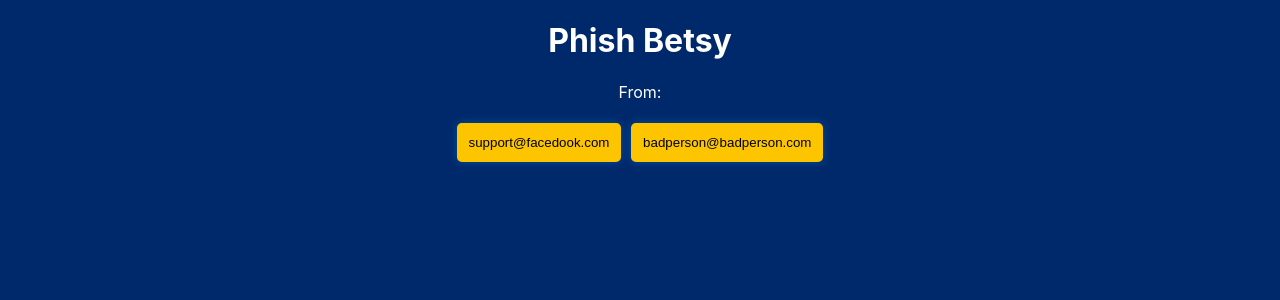
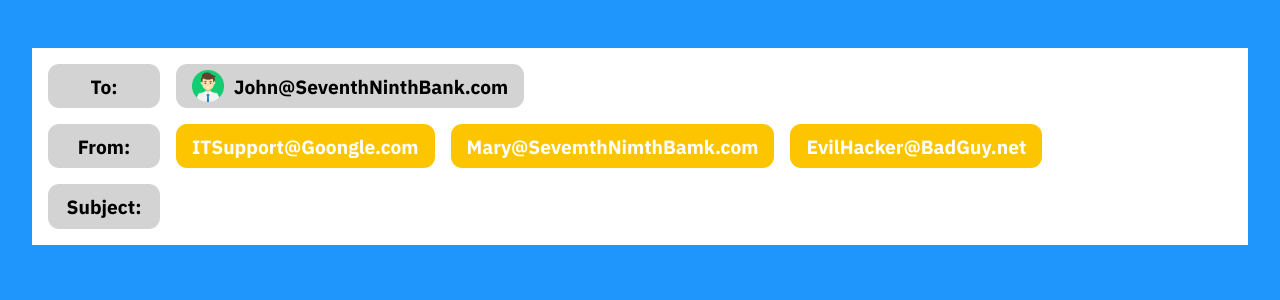
Before and after one commit to Level-Up-Society-IPv4/Phish-It, a React (Create React App) app: page / in a window 1280 px wide. Shown: the top 300 px of the page. Built offline with nearby package versions, Linux system fonts and the light colour scheme.

Commit message:
Align more closely with mockups

```diff
--- a/package.json
+++ b/package.json
@@ -1,5 +1,5 @@
 {
-  "name": "phish-it",
+  "name": "phish-me",
   "version": "0.1.0",
   "private": true,
   "dependencies": {
--- a/public/index.html
+++ b/public/index.html
@@ -15,6 +15,9 @@
       user's mobile device or desktop. See https://developers.google.com/web/fundamentals/web-app-manifest/
     -->
     <link rel="manifest" href="%PUBLIC_URL%/manifest.json" />
+    <link rel="preconnect" href="https://fonts.googleapis.com">
+    <link rel="preconnect" href="https://fonts.gstatic.com" crossorigin>
+    <link href="https://fonts.googleapis.com/css2?family=IBM+Plex+Sans:wght@400;700&display=swap" rel="stylesheet">
     <!--
       Notice the use of %PUBLIC_URL% in the tags above.
       It will be replaced with the URL of the `public` folder during the build.
@@ -24,7 +27,7 @@
       work correctly both with client-side routing and a non-root public URL.
       Learn how to configure a non-root public URL by running `npm run build`.
     -->
-    <title>Phish It</title>
+    <title>Phish Me</title>
   </head>
   <body>
     <noscript>You need to enable JavaScript to run this app.</noscript>
--- a/src/App.css
+++ /dev/null
@@ -1,16 +0,0 @@
-.App {
-  text-align: center;
-}
-
-.option {
-  background-color: var(--accent-dark);
-  border-radius: 0.3rem;
-  border: 0.3rem solid var(--accent-dark);
-  padding: 0.5rem;
-  margin: 0.3rem;
-  box-shadow: 0 0 0.5rem var(--primary-light);
-}
-
-.option:active {
-  background-color: var(--accent-light);
-}
--- a/src/App.js
+++ b/src/App.js
@@ -1,116 +1,68 @@
-import './App.css';
+import styles from './App.module.css';
 import { useState } from 'react';
+import man from './assets/man.png';
+import { Select } from './components/Select';
+import { FROM_OPTIONS, getSubjectOptions } from './options';
 
-const segments = [
-  {
-    text: 'From:',
-    options: [
-      {
-        text: 'support@facedook.com',
-        points: 100,
-        description: 'facedook.com looks a lot like facebook.com, '
-          + 'so it might fool Betsy into thinking you are Facebook.'
-      },
-      {
-        text: 'badperson@badperson.com',
-        points: 0,
-        description: 'Your email says you are a bad person! Now nobody will trust you.'
-      }
-    ]
-  },
-  {
-    text: 'Subject:',
-    options: [
-      {
-        text: 'URGENT: Your account was hacked',
-        points: 100,
-        description: 'Urgent emails are great for grabbing attention!'
-      },
-      {
-        text: 'Helo from you friends at Facebook',
-        points: 50,
-        description: 'Typos scare away savvy users, which can be good or bad. '
-          + 'You do not want to waste time on users who are too cautious for your scams, '
-          + 'but you do not want to deter all potential targets.'
-      },
-      {
-        text: 'Hi! We want to get to know you',
-        points: 0,
-        description: 'This subject is relaxing and calm, and calm users are harder to scam.'
-      }
-    ]
-  }
-]
+export const App = () => {
+  const [from, setFrom] = useState(null);
+  const [subject, setSubject] = useState(null);
+  const points = subject?.points + from?.points;
 
-function App() {
-  const [previousSelections, setPreviousSelections] = useState([]);
-  const [selection, setSelection] = useState(null);
-  const [points, setPoints] = useState(0);
-
-  const currentSegmentIndex = previousSelections.length;
-  const currentSegment = currentSegmentIndex < segments.length ? segments[currentSegmentIndex] : null;
-  const selectedOption = selection === null ? null : currentSegment.options[selection];
-
-  const select = (optionIndex) => {
-    setSelection(optionIndex);
-    const option = currentSegment.options[optionIndex];
-    setPoints((points) => points + option.points);
-  };
-  const proceed = () => {
-    setSelection(null);
-    setPreviousSelections(selectedOptions => selectedOptions.concat(selection));
-  };
+  const showSubject = from !== null;
 
   return (
-    <div className="App">
-      <h1>Phish Betsy</h1>
+    <>
+      <div className={styles.App}>
+        <div className={styles.labelGroup}>
+          <div className={styles.label}>
+            <p className={styles.labelText}>To:</p>
+          </div>
+          <div className={styles.label}>
+            <img src={man} className={styles.man} alt="John" />
+            <p className={styles.labelText}>John@SeventhNinthBank.com</p>
+          </div>
+        </div>
+        <div className={styles.labelGroup}>
+          <div className={styles.label}>
+            <p className={styles.labelText}>From:</p>
+          </div>
+          {
+            from ? (
+              <div className={styles.label}>
+                <p className={styles.labelText}>{from.text}</p>
+              </div>
+            ) : (
+              <Select
+                options={FROM_OPTIONS}
+                nextCallback={setFrom}
+              />
+            )
+          }
+        </div>
+        <div className={styles.labelGroup}>
+          <div className={styles.label}>
+            <p className={styles.labelText}>Subject:</p>
+          </div>
+          {
+            showSubject && (
+              subject ? (
+                <div className={styles.label}>
+                  <p className={styles.labelText}>{subject.text}</p>
+                </div>
+              ) : (
+                <Select
+                  options={getSubjectOptions(from.id)}
+                  nextCallback={setSubject}
+                />
+              )
+            )
+          }
+        </div>
+      </div>
       {
-        previousSelections.map((optionIndex, segmentIndex) => {
-          const segment = segments[segmentIndex];
-          const option = segment.options[optionIndex];
-          return <p>{segment.text} {option.text}</p>;
-        })
+        subject && <h1>Score: {points}</h1>
       }
-      {
-        currentSegment ? (
-          <>
-            <p>
-              {
-                currentSegment.text
-              }
-              {
-                selectedOption === null ? '' : ` ${selectedOption.text}`
-              }
-            </p>
-            {
-              selectedOption === null ? currentSegment.options.map((option, optionIndex) => (
-                <button
-                  className="option"
-                  onClick={() => select(optionIndex)}
-                >
-                  {option.text}
-                </button>
-              )) : (
-                <>
-                  <p>{selectedOption.description}</p>
-                  <button
-                    className="option"
-                    onClick={proceed}
-                  >
-                    {
-                      currentSegmentIndex === segments.length - 1 ? 'Finish' : 'Next'
-                    }
-                  </button>
-                </>
-              )
-            }
-          </>
-        ) : (
-          <p>Score: {points}</p>
-        )
-      }
-    </div>
+    </>
   );
 }
-
-export default App;
--- /dev/null
+++ b/src/App.module.css
@@ -0,0 +1,33 @@
+.App {
+  background-color: white;
+  margin: 3rem auto;
+  max-width: 1200px;
+  padding: 0.5rem;
+}
+
+.labelGroup {
+  display: flex;
+  flex-wrap: wrap;
+}
+
+.label {
+  background-color: lightgray;
+  padding: 0 1rem;
+  margin: 0.5rem;
+  border-radius: 0.7rem;
+  min-width: 5rem;
+  display: inline-flex;
+  align-items: center;
+  justify-content: center;
+}
+.labelText {
+  margin: 0.6rem 0;
+  font-weight: bold;
+  font-size: 1.2rem;
+  text-align: center;
+}
+
+.man {
+  height: 2rem;
+  margin: 0 0.6rem 0 0;
+}
--- /dev/null
+++ b/src/components/Select.js
@@ -0,0 +1,35 @@
+import styles from './Select.module.css';
+import { useState } from "react";
+
+export const Select = ({ options, nextCallback }) => {
+  const [selectedOption, setSelectedOption] = useState(null);
+
+  if (selectedOption === null) {
+    return options.map((option) => (
+      <button
+        className={styles.option}
+        onClick={() => setSelectedOption(option)}
+        key={option.id}
+      >
+        {option.text}
+      </button>
+    ));
+  } else {
+    return (
+      <>
+        <div className={styles.activeLabel}>
+          <p className={styles.labelText}>{selectedOption.text}</p>
+        </div>
+        <div className={styles.note}>
+          <p>{selectedOption.description}</p>
+          <button
+            className={styles.option}
+            onClick={() => nextCallback(selectedOption)}
+          >
+            Next
+          </button>
+        </div>
+      </>
+    );
+  }
+}
--- /dev/null
+++ b/src/components/Select.module.css
@@ -0,0 +1,42 @@
+.option {
+  background-color: var(--accent-dark);
+  border-radius: 0.7rem;
+  border: none;
+  padding: 0.6rem 1rem;
+  margin: 0.5rem;
+  font-weight: bold;
+  font-size: 1.2rem;
+  color: white;
+}
+
+.option:active {
+  background-color: var(--accent-light);
+}
+
+.activeLabel {
+  background-color: var(--primary-light);
+  padding: 0 1rem;
+  margin: 0.5rem;
+  border-radius: 0.7rem;
+  min-width: 5rem;
+  display: inline-flex;
+  align-items: center;
+  justify-content: center;
+}
+.labelText {
+  margin: 0.6rem 0;
+  font-weight: bold;
+  font-size: 1.2rem;
+  text-align: center;
+}
+
+.note {
+  background-color: var(--primary-light);
+  padding: 0 1rem;
+  margin: 0.5rem;
+  border-radius: 0.7rem;
+  width: 100%;
+  display: flex;
+  align-items: center;
+  justify-content: center;
+}
--- a/src/index.css
+++ b/src/index.css
@@ -1,26 +1,34 @@
 :root {
-  --primary-dark: #00296b;
-  --primary-medium: #003f88;
-  --primary-light: #00509d;
+  --primary: #1e96fc;
+  --primary-light: #83c5ff;
   --accent-dark: #fdc500;
   --accent-light: #ffd500;
 }
 
 html {
-  background-color: var(--primary-dark);
+  background-color: var(--primary);
 }
 
 body {
   margin: 0;
-  font-family: -apple-system, BlinkMacSystemFont, 'Segoe UI', 'Roboto', 'Oxygen',
-    'Ubuntu', 'Cantarell', 'Fira Sans', 'Droid Sans', 'Helvetica Neue',
-    sans-serif;
+  padding: 0;
+  font-family: 'IBM Plex Sans', sans-serif;
   -webkit-font-smoothing: antialiased;
   -moz-osx-font-smoothing: grayscale;
-  color: white;
+}
+
+input, textarea, button {
+  font-family: inherit;
 }
 
 code {
   font-family: source-code-pro, Menlo, Monaco, Consolas, 'Courier New',
     monospace;
 }
+
+h1 {
+  color: white;
+  text-align: center;
+  font-size: 4rem;
+  font-weight: normal;
+}
--- a/src/index.js
+++ b/src/index.js
@@ -1,7 +1,7 @@
 import React from 'react';
 import ReactDOM from 'react-dom';
 import './index.css';
-import App from './App';
+import { App } from './App';
 
 ReactDOM.render(
   <React.StrictMode>
--- /dev/null
+++ b/src/options.js
@@ -0,0 +1,70 @@
+export const FROM_OPTIONS = [
+  {
+    id: 'itsupport',
+    text: 'ITSupport@Goongle.com',
+    points: 100,
+    description: 'Excellent! Goongle looks just like Google, '
+      + 'so John will think your email is from them.'
+  },
+  {
+    id: 'mary',
+    text: 'Mary@SevemthNimthBamk.com',
+    points: 50,
+    description: 'Smart! He might misread “SevemthNimthBamk” as “SeventhNinthBank” '
+      + 'and think that Mary is his coworker. But why would he give his Gmail password to Mary? '
+      + 'Maybe it would be better to impersonate Google.'
+  },
+  {
+    id: 'evilhacker',
+    text: 'EvilHacker@BadGuy.net',
+    points: 0,
+    description: 'Your email says you are a bad person! He will be tipped off '
+      + 'that you are out to catch salmon.'
+  }
+];
+
+export const getSubjectOptions = (fromOptionId) => {
+  if (fromOptionId === 'itsupport') {
+    return [
+      {
+        id: 'filles',
+        text: 'We had an issues with your filles',
+        points: 80,
+        description: 'Great! Since this is not a specifically targeted phish, '
+          + 'it will likely go out to many users. These typos will ensure that savvy users '
+          + 'will not interact with this email and waste your time. '
+          + 'Only oblivious users, who are easier targets, are likely to engage.'
+      },
+      {
+        id: 'suspicious',
+        text: 'URGENT: There is suspicious activity on your account',
+        points: 100,
+        description: 'Perfect! Make John nervous. The more urgent he thinks your request is, '
+        + 'the less time he will spend verifying its authenticity.'
+      }
+    ]
+  } else {
+    return [
+      {
+        id: 'doccument',
+        text: 'Pleas help me with my doccuments',
+        points: 50,
+        description: 'Sometimes, if you have an obvious scam, you can avoid interaction from savvy users by adding typos. '
+          + 'However, since this is a targeted phish, you probably want to make your email as believable as possible.'
+      },
+      {
+        id: 'lostpassword',
+        text: 'URGENT: Lost my password',
+        points: 100,
+        description: 'Perfect! Make John nervous. The more urgent he thinks your request is, '
+          + 'the less time he will spend verifying its authenticity.'
+      },
+      {
+        id: 'checksecond',
+        text: 'Check when you have a second',
+        points: 0,
+        description: 'This subject is not alarming. Try something that will make him act rashly!'
+      }
+    ];
+  }
+}
```
Also changed, not shown: public/manifest.json, src/assets/man.png (added), 1 other file (tests, documents, lock files or other folders).
